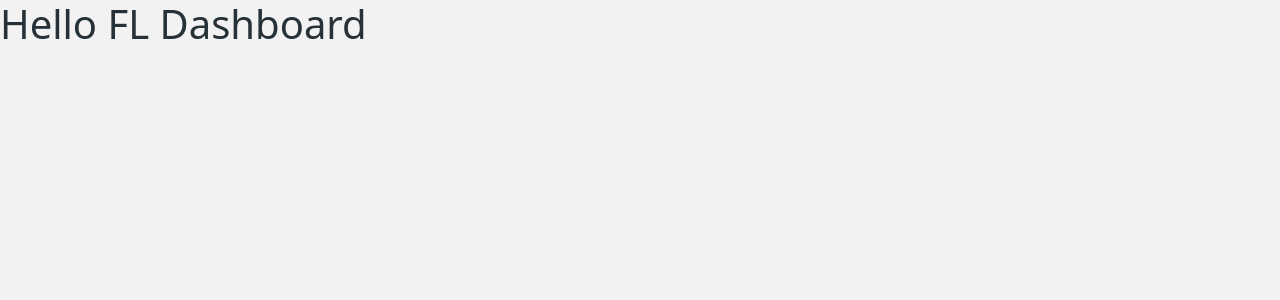
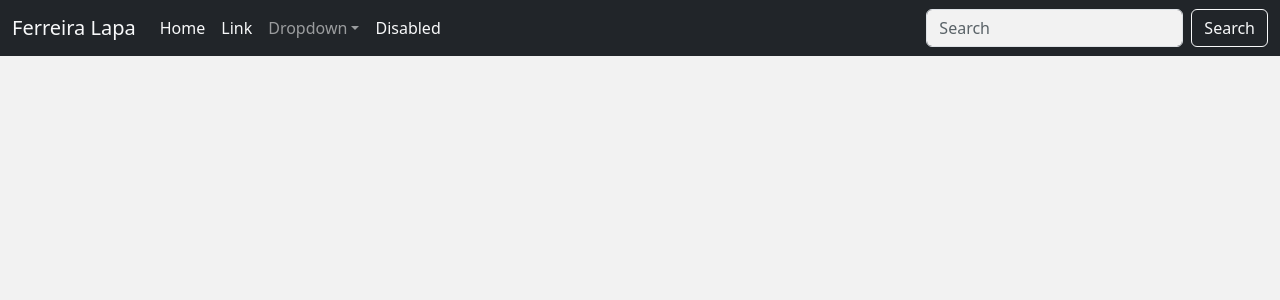
Before and after one commit to carlosLapa/fl-dashboard, a React (Create React App) app in the folder frontweb/: page / in a window 1280 px wide. Shown: the top 300 px of the page. Built offline with nearby package versions, Linux system fonts and the light colour scheme.

Commit message:
Added further dependencies needed, Navbar with react-bootstrap started

```diff
--- /dev/null
+++ b/frontweb/postcss.config.js
@@ -0,0 +1,6 @@
+module.exports = {
+  plugins: {
+    tailwindcss: {},
+    autoprefixer: {},
+  },
+}
--- a/frontweb/src/App.tsx
+++ b/frontweb/src/App.tsx
@@ -1,8 +1,10 @@
-import './assets/styles/custom.scss';
+import './assets/styles/_variables.scss';
 import './App.css';
+import Navbar from 'components/Navbar';
+import NavScrollExample from 'components/Navbar/indexNavbarRB';
 
 function App() {
-  return <h1>Hello FL Dashboard</h1>;
+  return <NavScrollExample />;
 }
 
 export default App;
--- /dev/null
+++ b/frontweb/src/assets/styles/_variables.scss
@@ -0,0 +1,20 @@
+// Sass file for Bootstrap and Tailwind CSS overrides
+// Variable overrides
+$primary: #81a6f0;
+$danger: #DF5753;
+$secondary: #9E9E9E;
+$body-bg: #F2F2F2;
+$body-color: #263238;
+
+// Caso optes por utilizar o Tailwind
+// Import Tailwind CSS base styles
+//@import 'tailwindcss/base';
+
+// Import Tailwind CSS components
+//@import 'tailwindcss/components';
+
+// Import Tailwind CSS utilities
+//@import 'tailwindcss/utilities';
+
+// Import Bootstrap
+@import "~bootstrap/scss/bootstrap";
--- a/frontweb/src/assets/styles/custom.scss
+++ b/frontweb/src/assets/styles/custom.scss
@@ -1,3 +1,6 @@
+// Utilizei inicialmente, mas já não está utilizado agora.
+// fica como mera referência
+
 $theme-colors: (
   'primary': #81a6f0,
   'danger' : #DF5753,
--- /dev/null
+++ b/frontweb/src/assets/styles/main.scss
@@ -0,0 +1 @@
+@import './variables';
--- /dev/null
+++ b/frontweb/src/components/Navbar/index.tsx
@@ -0,0 +1,60 @@
+import React from 'react';
+
+import 'bootstrap/dist/js/bootstrap.bundle.min.js';
+import 'bootstrap/dist/css/bootstrap.min.css';
+
+const Navbar = () => {
+  return (
+    <nav
+      className="navbar bg-dark navbar-expand-lg bg-body-tertiary"
+      data-bs-theme="dark"
+    >
+      <div className="container-fluid">
+        <a className="navbar-brand" href="#">
+          Ferreira Lapa
+        </a>
+        <form className="d-flex" role="search">
+          <input
+            className="form-control me-2"
+            type="search"
+            placeholder="Search"
+            aria-label="Search"
+          />
+          <button className="btn btn-outline-success" type="submit">
+            Search
+          </button>
+        </form>
+
+        <button
+          className="navbar-toggler"
+          type="button"
+          data-bs-toggle="collapse"
+          data-bs-target="#navbarNavAltMarkup"
+          aria-controls="navbarNavAltMarkup"
+          aria-expanded="false"
+          aria-label="Toggle navigation"
+        >
+          <span className="navbar-toggler-icon"></span>
+        </button>
+        <div className="collapse navbar-collapse" id="navbarNavAltMarkup">
+          <div className="navbar-nav">
+            <a className="nav-link active" aria-current="page" href="/">
+              Home
+            </a>
+            <a className="nav-link" href="/features">
+              Features
+            </a>
+            <a className="nav-link" href="/pricing">
+              Pricing
+            </a>
+            <a className="nav-link disabled" aria-disabled="true" href="#">
+              Disabled
+            </a>
+          </div>
+        </div>
+      </div>
+    </nav>
+  );
+};
+
+export default Navbar;
--- /dev/null
+++ b/frontweb/src/components/Navbar/indexNavbarRB.tsx
@@ -0,0 +1,64 @@
+import React from 'react';
+import Button from 'react-bootstrap/Button';
+import Container from 'react-bootstrap/Container';
+import Form from 'react-bootstrap/Form';
+import Nav from 'react-bootstrap/Nav';
+import Navbar from 'react-bootstrap/Navbar';
+import NavDropdown from 'react-bootstrap/NavDropdown';
+
+function NavScrollExample() {
+  return (
+    <Navbar expand="lg" className="bg-dark navbar-dark">
+      <Container fluid>
+        <Navbar.Brand href="#" className="text-light">
+          Ferreira Lapa
+        </Navbar.Brand>
+        <Navbar.Toggle aria-controls="navbarScroll" />
+        <Navbar.Collapse id="navbarScroll">
+          <Nav
+            className="me-auto my-2 my-lg-0 text-light"
+            style={{ maxHeight: '100px' }}
+            navbarScroll
+          >
+            <Nav.Link href="#action1" className="text-light">
+              Home
+            </Nav.Link>
+            <Nav.Link href="#action2" className="text-light">
+              Link
+            </Nav.Link>
+            <NavDropdown
+              title="Dropdown"
+              id="navbarScrollingDropdown"
+              className="text-light"
+            >
+              <NavDropdown.Item href="#action3" className="text-dark">
+                Action
+              </NavDropdown.Item>
+              <NavDropdown.Item href="#action4" className="text-dark">
+                Another action
+              </NavDropdown.Item>
+              <NavDropdown.Divider />
+              <NavDropdown.Item href="#action5" className="text-dark">
+                Something else here
+              </NavDropdown.Item>
+            </NavDropdown>
+            <Nav.Link href="#" disabled className="text-light">
+              Disabled
+            </Nav.Link>
+          </Nav>
+          <Form className="d-flex">
+            <Form.Control
+              type="search"
+              placeholder="Search"
+              className="me-2"
+              aria-label="Search"
+            />
+            <Button variant="outline-light">Search</Button>
+          </Form>
+        </Navbar.Collapse>
+      </Container>
+    </Navbar>
+  );
+}
+
+export default NavScrollExample;
--- a/frontweb/src/index.tsx
+++ b/frontweb/src/index.tsx
@@ -1,7 +1,6 @@
 import React from 'react';
 import ReactDOM from 'react-dom/client';
 import App from './App';
-
 
 const root = ReactDOM.createRoot(
   document.getElementById('root') as HTMLElement
--- a/frontweb/tsconfig.json
+++ b/frontweb/tsconfig.json
@@ -19,7 +19,7 @@
     "resolveJsonModule": true,
     "isolatedModules": true,
     "noEmit": true,
-    "jsx": "react-jsx"
+    "jsx": "preserve"
   },
   "include": [
     "src"
```
Also changed, not shown: frontweb/package.json (+7 -2 lines), frontweb/tailwind.config.js (added, +9 -0 lines), frontweb/src/components/Navbar/styles.css (added), 1 other file (tests, documents, lock files or other folders).
